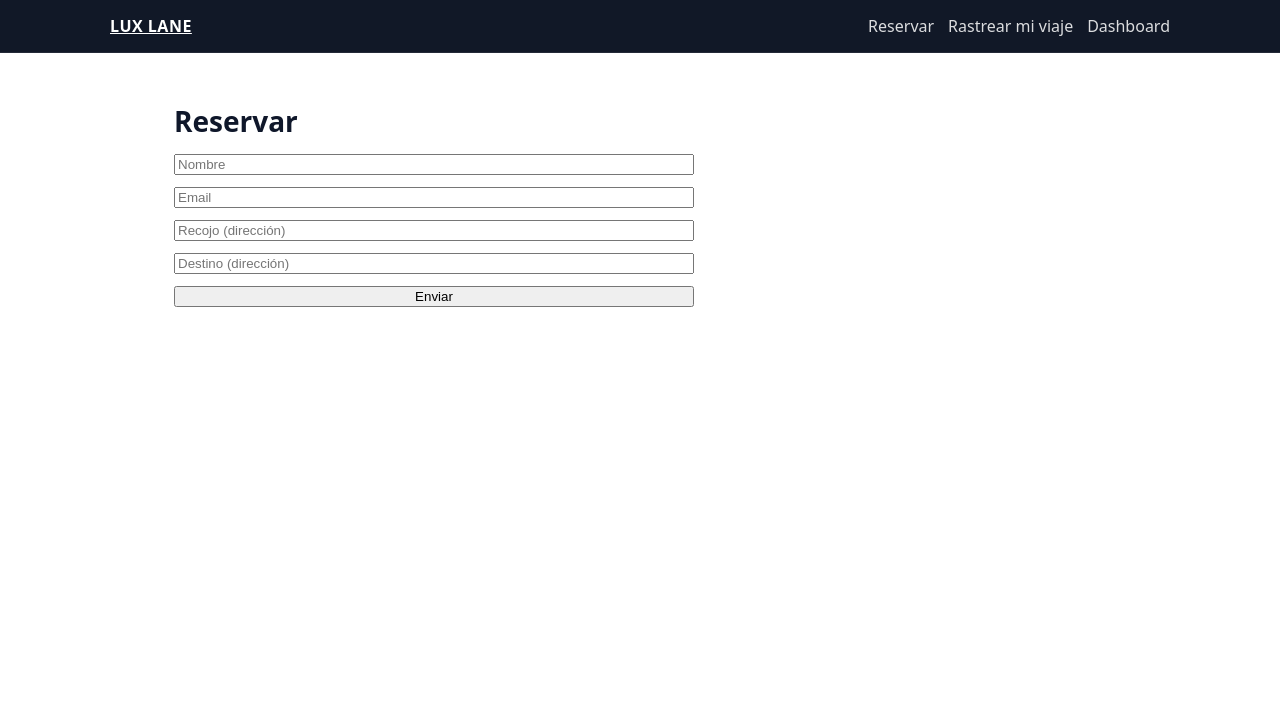
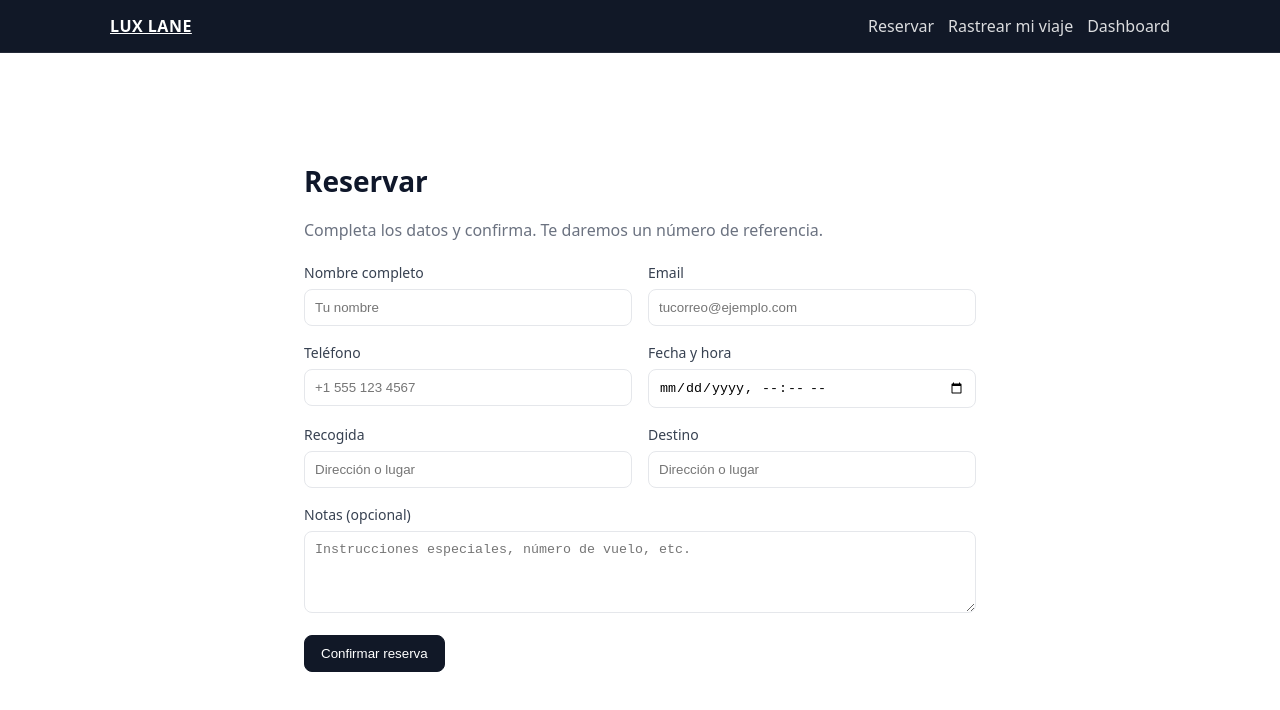
Before and after one commit to Luxlane/luxlane, a Next.js app: page /book in a window 1280 px wide. Shown: the top 710 px of the page. Built offline with nearby package versions, Linux system fonts and the light colour scheme.

Commit message:
Update page.tsx

```diff
--- a/app/book/page.tsx
+++ b/app/book/page.tsx
@@ -1,27 +1,181 @@
-'use client';
-import { useState } from 'react';
+"use client";
 
-export default function Book(){
-  const [name, setName] = useState('');
-  const [email, setEmail] = useState('');
-  const [pickup, setPickup] = useState('');
-  const [dropoff, setDropoff] = useState('');
+import { useState } from "react";
 
-  function submit(e: React.FormEvent){
+type Booking = {
+  name: string;
+  email: string;
+  phone: string;
+  date: string;
+  pickup: string;
+  dropoff: string;
+  notes?: string;
+};
+
+const initial: Booking = {
+  name: "",
+  email: "",
+  phone: "",
+  date: "",
+  pickup: "",
+  dropoff: "",
+  notes: "",
+};
+
+export default function BookPage() {
+  const [form, setForm] = useState<Booking>(initial);
+  const [loading, setLoading] = useState(false);
+  const [result, setResult] = useState<{ ok: boolean; id?: string; error?: string } | null>(null);
+
+  async function onSubmit(e: React.FormEvent<HTMLFormElement>) {
     e.preventDefault();
-    alert('Reserva enviada (demo). Luego conectamos el backend.');
+    setLoading(true);
+    setResult(null);
+
+    try {
+      const res = await fetch("/api/book", {
+        method: "POST",
+        headers: { "Content-Type": "application/json" },
+        body: JSON.stringify(form),
+      });
+
+      const data = await res.json();
+      if (!res.ok || !data.ok) throw new Error(data.error || "No se pudo enviar la reserva");
+
+      setResult({ ok: true, id: data.id });
+      setForm(initial);
+    } catch (err: any) {
+      setResult({ ok: false, error: err.message || "Error desconocido" });
+    } finally {
+      setLoading(false);
+    }
   }
 
+  function set<K extends keyof Booking>(key: K, value: Booking[K]) {
+    setForm((f) => ({ ...f, [key]: value }));
+  }
+
+  const field = { padding: "10px", borderRadius: 8, border: "1px solid #e5e7eb", width: "100%" };
+  const label = { display: "block", fontSize: 14, color: "#374151", marginBottom: 6 };
+  const row = { display: "grid", gap: 16, gridTemplateColumns: "repeat(2, minmax(0, 1fr))" as const };
+
   return (
-    <section>
-      <h2 style={{fontSize:28, marginBottom:12}}>Reservar</h2>
-      <form onSubmit={submit} style={{display:'grid', gap:12, maxWidth:520}}>
-        <input placeholder="Nombre" value={name} onChange={e=>setName(e.target.value)} />
-        <input placeholder="Email" value={email} onChange={e=>setEmail(e.target.value)} />
-        <input placeholder="Recojo (dirección)" value={pickup} onChange={e=>setPickup(e.target.value)} />
-        <input placeholder="Destino (dirección)" value={dropoff} onChange={e=>setDropoff(e.target.value)} />
-        <button type="submit">Enviar</button>
+    <main style={{ maxWidth: 720, margin: "40px auto", padding: 24 }}>
+      <h1 style={{ fontSize: 28, marginBottom: 12 }}>Reservar</h1>
+      <p style={{ color: "#6b7280", marginBottom: 20 }}>
+        Completa los datos y confirma. Te daremos un número de referencia.
+      </p>
+
+      {result?.ok && (
+        <div style={{ background: "#e8f7ee", border: "1px solid #a7f3d0", padding: 12, borderRadius: 8, marginBottom: 16 }}>
+          ✅ Reserva recibida. Número de referencia: <strong>{result.id}</strong>
+        </div>
+      )}
+      {result && !result.ok && (
+        <div style={{ background: "#fee2e2", border: "1px solid #fecaca", padding: 12, borderRadius: 8, marginBottom: 16 }}>
+          ⚠️ {result.error}
+        </div>
+      )}
+
+      <form onSubmit={onSubmit} style={{ display: "grid", gap: 16 }}>
+        <div style={row}>
+          <div>
+            <label style={label}>Nombre completo</label>
+            <input
+              required
+              style={field}
+              value={form.name}
+              onChange={(e) => set("name", e.target.value)}
+              placeholder="Tu nombre"
+            />
+          </div>
+          <div>
+            <label style={label}>Email</label>
+            <input
+              required
+              type="email"
+              style={field}
+              value={form.email}
+              onChange={(e) => set("email", e.target.value)}
+              placeholder="tucorreo@ejemplo.com"
+            />
+          </div>
+        </div>
+
+        <div style={row}>
+          <div>
+            <label style={label}>Teléfono</label>
+            <input
+              required
+              style={field}
+              value={form.phone}
+              onChange={(e) => set("phone", e.target.value)}
+              placeholder="+1 555 123 4567"
+            />
+          </div>
+          <div>
+            <label style={label}>Fecha y hora</label>
+            <input
+              required
+              type="datetime-local"
+              style={field}
+              value={form.date}
+              onChange={(e) => set("date", e.target.value)}
+            />
+          </div>
+        </div>
+
+        <div style={row}>
+          <div>
+            <label style={label}>Recogida</label>
+            <input
+              required
+              style={field}
+              value={form.pickup}
+              onChange={(e) => set("pickup", e.target.value)}
+              placeholder="Dirección o lugar"
+            />
+          </div>
+          <div>
+            <label style={label}>Destino</label>
+            <input
+              required
+              style={field}
+              value={form.dropoff}
+              onChange={(e) => set("dropoff", e.target.value)}
+              placeholder="Dirección o lugar"
+            />
+          </div>
+        </div>
+
+        <div>
+          <label style={label}>Notas (opcional)</label>
+          <textarea
+            rows={4}
+            style={{ ...field, resize: "vertical" }}
+            value={form.notes}
+            onChange={(e) => set("notes", e.target.value)}
+            placeholder="Instrucciones especiales, número de vuelo, etc."
+          />
+        </div>
+
+        <div style={{ display: "flex", gap: 12 }}>
+          <button
+            type="submit"
+            disabled={loading}
+            style={{
+              padding: "10px 16px",
+              borderRadius: 8,
+              border: "1px solid #111827",
+              background: "#111827",
+              color: "white",
+              cursor: loading ? "not-allowed" : "pointer",
+            }}
+          >
+            {loading ? "Enviando..." : "Confirmar reserva"}
+          </button>
+        </div>
       </form>
-    </section>
+    </main>
   );
 }
```
